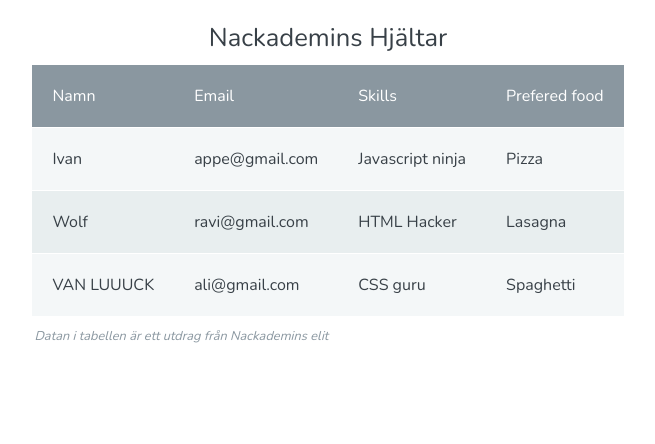
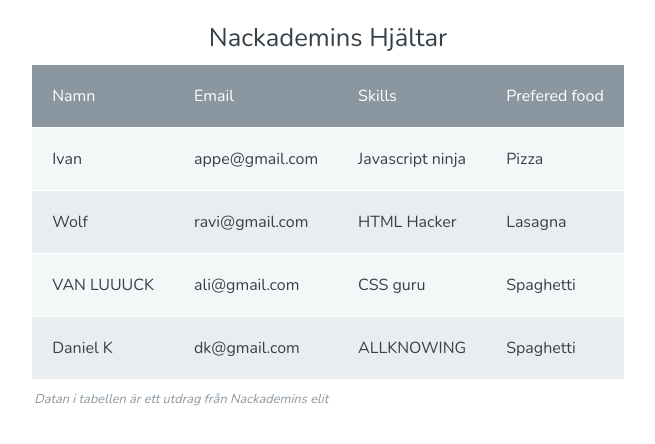
Before and after one commit to wan2lern/fend15, a plain HTML site: page secondbranch.html in a window 1280 px wide. Shown: the whole page, without its empty margins (312-967 px from the left). Drawn offline with nearby package versions, Linux system fonts and the light colour scheme.

Commit message:
Added row with <me> into secondbranch.html

```diff
--- a/secondbranch.html
+++ b/secondbranch.html
@@ -50,6 +50,13 @@
         <td>Spaghetti</td>
     </tr>
 
+    <tr>
+        <th scope="row">Daniel K</th>
+        <td>dk@gmail.com </td>
+        <td>ALLKNOWING</td>
+        <td>Spaghetti</td>
+    </tr>
+
 
     </tbody>
 
```
